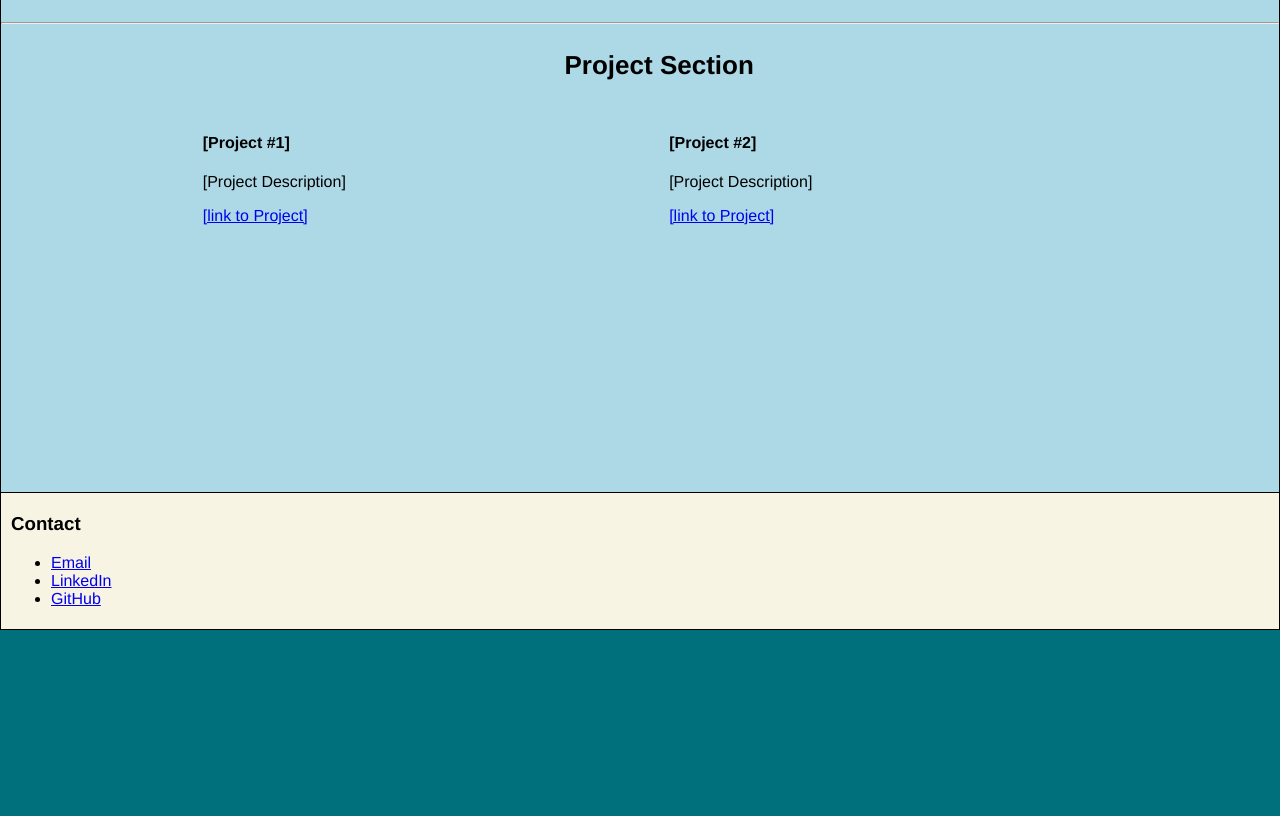
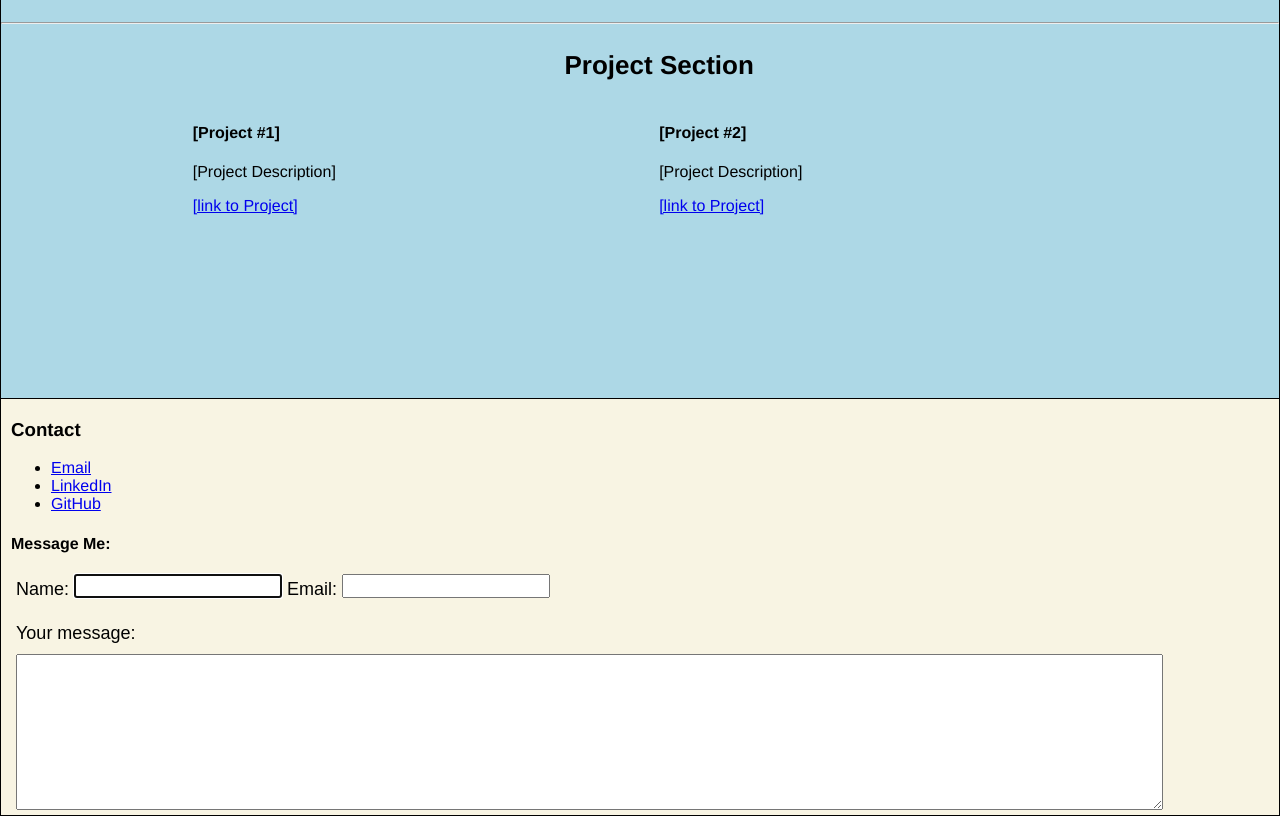
Before and after one commit to mertbagt/Portfolio-Page, a plain HTML site: page index.html in a window 1280 px wide. Shown: the part 629-1445 px from the top of the page. Before the commit the page ends 1259 px from the top, so only its background shows below. Drawn offline with Linux system fonts and the light colour scheme.

Commit message:
added contact form

```diff
--- a/index.html
+++ b/index.html
@@ -73,6 +73,21 @@
           <li><a href="https://www.linkedin.com/in/merritt-baggett-448500186/" target="_blank">LinkedIn</a></li>
           <li><a href="https://github.com/mertbagt" target="_blank">GitHub</a></li>
         </ul>
+        <h4>Message Me:</h4>
+        <form>
+          <div class="group">
+            <label for="user-name">Name:</label>
+            <input id="user-name" type="text" name="name" maxlength="30" autofocus="on" required />
+            <label for="user-email">Email:</label>
+            <input id="user-email" type="text" name="email" maxlength="30" required />
+          </div>
+          <div class="group">
+            <label for="form-message">Your message:</label>
+          </div>
+          <div class="group">
+            <textarea id="form-message" name="message" maxlength="1000"></textarea>
+          </div>
+        </form>
       </div>
     </footer>
   </body>
--- a/style.css
+++ b/style.css
@@ -49,7 +49,6 @@ main div {
 }
 
 .border {
-
   border: 1px solid black;
 }
 
@@ -81,25 +80,39 @@ img {
 .group {
   display: flex;
   flex-direction: column;
-  margin-bottom: 100px;
 }
 .item {
   flex: 1;
-  margin: 10px;
 }
 
 .item-double {
   flex: 2;
-  margin: 10px;
 }
 
-/* link styles
-a:link    { color:#000; }
-a:visited { color: #1993C8; }
-a:hover   { color: #38023B; }
-a:active  { color: #B33F62; }
-*/
+form label {
+  font-size: 18px;
+  margin-bottom: 5px;
+  font-family: arial;
+}
 
+form input[type=text] {
+  color: #000;
+  font-size: 16px;
+  margin-bottom: 20px;
+}
+
+.block {
+  display: block;
+}
+
+textarea {
+  width: 90%;
+  height: 300px;
+}
+
+form input[type=text] {
+  width: 200px;
+}
 
 /* responsive media code */
 @media all and (min-width: 600px) {
@@ -132,4 +145,13 @@ a:active  { color: #B33F62; }
   .group {
     flex-direction: row;
   }
+
+  label {
+    padding: 5px;
+  }
+
+  textarea {
+    height: 150px;
+    margin-left: 5px;
+  }
 }
```
